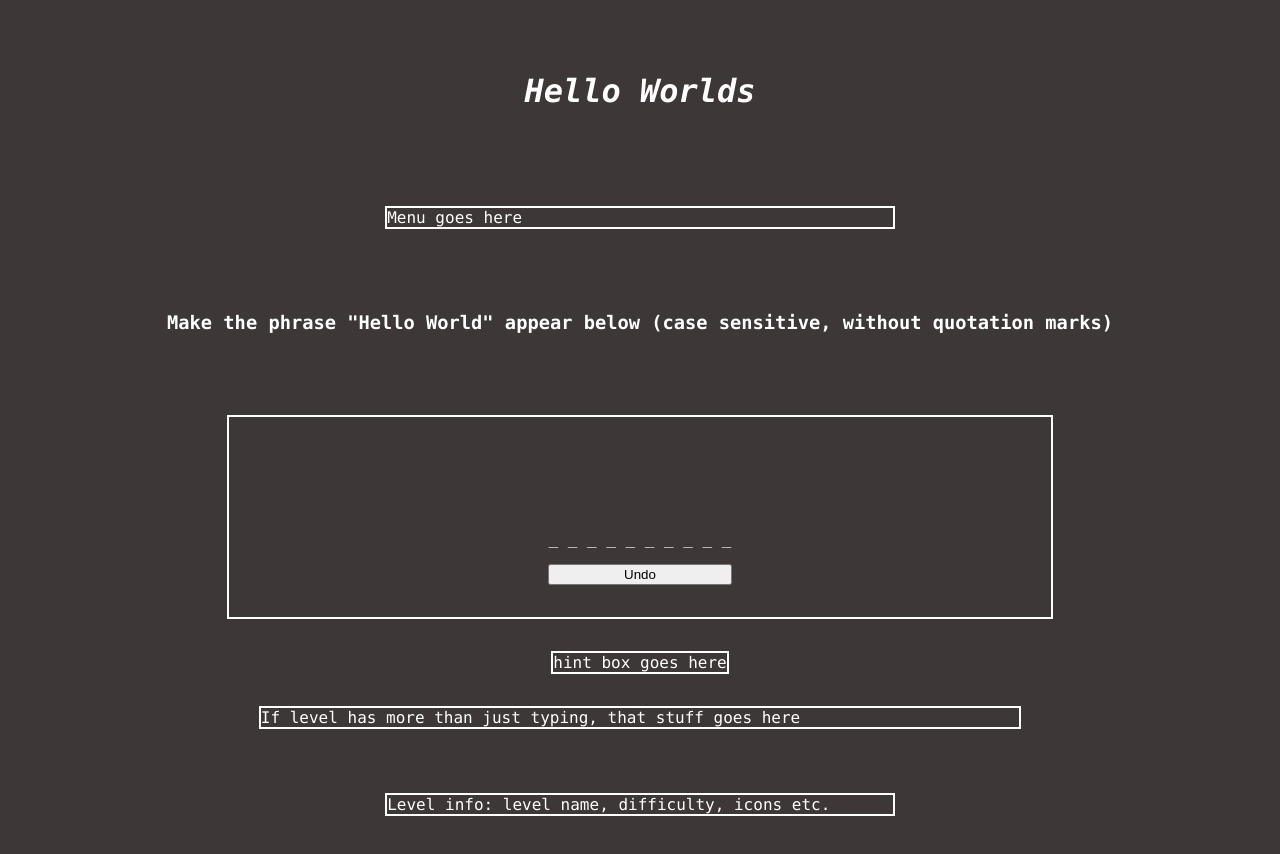
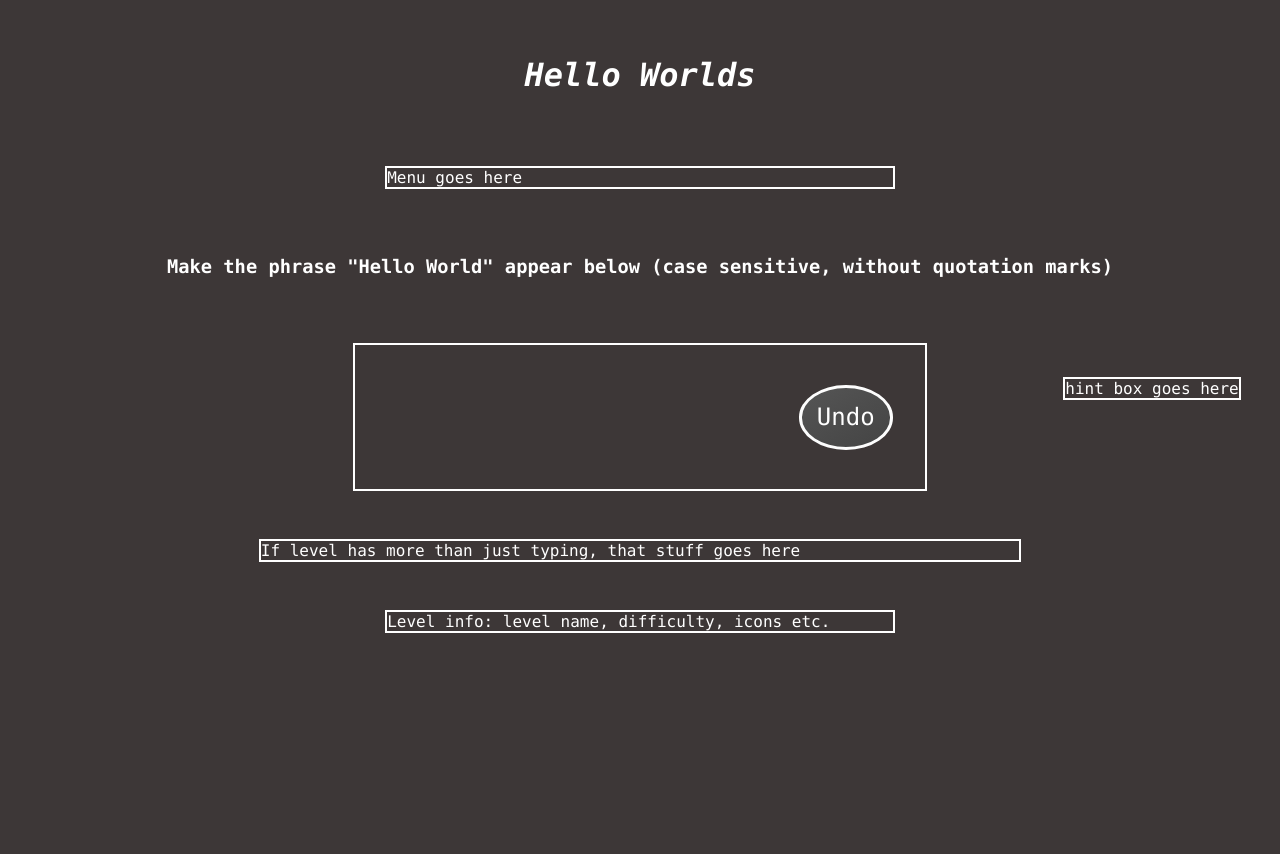
Before and after one commit to Michael01155D/Hello_Worlds, a plain HTML site: page index.html in a window 1280 px wide. Both pictures are taken after a click on the button "Easy". After the commit the page ends 800 px from the top, so only its background shows below. Drawn offline with Linux system fonts and the light colour scheme.

Commit message:
improved layout and styled buttons, moved hint box

```diff
--- a/index.html
+++ b/index.html
@@ -13,7 +13,6 @@
         <header id="instructions"><h3>Make the phrase "Hello World" appear below (case sensitive, without quotation marks)</h3></header>
         <section id="output_area">
             <p id="output"></p>
-            <p id="underscores">_ _ _ _ _  _ _ _ _ _</p>
             <button id="undo_button">Undo</button>
         </section>
         <aside id="hint_box">hint box goes here</aside>
--- a/scripts.js
+++ b/scripts.js
@@ -26,7 +26,19 @@ const startButtons = [easyButton, mediumButton, hardButton];
 startButtons.map(button => startScreen.appendChild(button));
 const difficulties = ["Easy", "Medium", "Hard"];
 //boolean flag to allow keyboard input
-let allowInput = false;
+let inputEnabled = false;
+
+const preventInput = () => {
+  inputEnabled = false;
+  undoButton.style.visibility = "hidden";
+}
+
+const allowInput = () => {
+  inputEnabled = true;
+  undoButton.style.visibility = "visible";
+}
+
+preventInput();
 
 //click handler for start buttons, switch to main view then fetch a world to start
 const startGame = (difficulty) => {
@@ -34,16 +46,54 @@ const startGame = (difficulty) => {
     //not yet implemented: currentWorld = fetchWorld(difficulty);
     startScreen.style.display = "none";
     mainLayout.map(component => component.style.visibility = "visible");
-    allowInput = true;
+    allowInput();
 }
+
+undoButton.addEventListener('click', (e) => {
+  if (allowInput){
+    output.textContent = output.textContent.slice(0, -1);
+  }
+})
+
 
 for (let i = 0; i < 3; i++) {
     startButtons[i].textContent = difficulties[i];
+    startButtons[i].id = startButtons[i].textContent.toLowerCase() + "_button";
     startButtons[i].addEventListener('click', () => startGame(difficulties[i]));
 }
 
 let worldsCleared = 0;
 let currentWorld = "this will be replaced by a world object";
+
+//once worlds are refactored into objects, each obj will have its own listener fnctn
+document.addEventListener("keydown", (e) => startingWorld(e))
+
+//refactor by passing world obj as arg
+const clearLevel = () => {
+  worldsCleared++
+  preventInput();
+  //refactor w/ world obj's event handler
+  document.removeEventListener("keydown", startingWorld);
+  setTimeout(() => {
+    output.textContent = "Level Cleared! ...On to the next";
+  }, 1000)
+}
+
+
+const startingWorld = (e) => {
+  if (!allowInput) {
+    return;
+  }
+  if (e.key === "Backspace"){
+    output.textContent = output.textContent.slice(0, -1);
+  } else if ("abcdefghijklmnopqrstuvwxyz0123456789 ".includes(e.key.toLowerCase()) && output.textContent.length < 20){
+    output.textContent += e.key;
+  }
+  if (output.textContent.trim() === "Hello World") {
+    clearLevel();
+  }
+}
+
 
 //to be refactored into final world object's .play() function
 const finalWorld = () => {
@@ -58,31 +108,3 @@ const finalWorld = () => {
   console.log("Letters are:", letters);
   console.log("to earn are:", lettersToEarn);
 }
-
-//once worlds are refactored into objects, each obj will have its own listener fnctn
-document.addEventListener("keydown", (e) => startingWorld(e))
-
-const startingWorld = (e) => {
-  if (!allowInput) {
-    return;
-  }
-  if (e.key === "Backspace"){
-    output.textContent = output.textContent.slice(0, -1);
-  } else if ("abcdefghijklmnopqrstuvwxyz0123456789 ".includes(e.key.toLowerCase()) && output.textContent.length < 16){
-    output.textContent += e.key;
-  }
-  if (output.textContent.trim() === "Hello World") {
-    clearLevel();
-  }
-}
-
-//refactor by passing world obj as arg
-const clearLevel = () => {
-  worldsCleared++
-  allowInput = false;
-  //refactor w/ world obj's event handler
-  document.removeEventListener("keydown", startingWorld);
-  setTimeout(() => {
-    output.textContent = "Level Cleared! ...On to the next";
-  }, 2000)
-}
--- a/styles.css
+++ b/styles.css
@@ -1,7 +1,11 @@
+:root {
+    --main-font: consolas, 'Times New Roman', Times, serif;
+}
+
 body {
     background-color: rgb(61, 55, 55);
     color: white;
-    font-family: consolas, 'Times New Roman', Times, serif;
+    font-family: var(--main-font);
 }
 
 main  {
@@ -13,12 +17,12 @@ main  {
 
 main > * {
     border: 2px solid white;
-    margin: 2em;
+    margin: 1.5em;
 }
 
 h1 {
     border: none;
-    font-family: consolas, 'Times New Roman', Times, serif;
+    font-family: var(--main-font);
     font-style: italic;
 }
 
@@ -31,21 +35,63 @@ h1 {
 }
 
 #output_area {
-width: 60%;
-flex: 3em;
+width: 40%;
+flex: 5em;
 padding: 2em;
-display: grid;
+display: flex;
+flex-wrap: wrap;
 justify-content: center;
 }
 
+
 #output {
-    padding-right: 2em;
-    font-size: xx-large;
+    font-size: 1.5rem;
+    flex-grow: 1;
+}
+
+button {
+    border: 1px solid rgb(253, 253, 253);
+    background: linear-gradient(150deg,  #555, #444);
+    color: white;
+    font-family: var(--main-font);
+    padding: 3%;
+    margin: 2%;
+    font-size: x-large;
+}
+
+#easy_button:hover {
+    background: green;
+    transition: color .3s ease-in-out, box-shadow .3s ease-in-out;
+}
+
+#medium_button:hover {
+    background: rgb(100, 100, 2);
+    transition: color .3s ease-in-out, box-shadow .3s ease-in-out;
+}
+
+#hard_button:hover {
+    background: rgb(153, 4, 4);
+    transition: color .3s ease-in-out, box-shadow .3s ease-in-out;
 }
 
 #undo_button {
     height: fit-content;
     align-self: center;
+    flex-grow: 0;
+    border: 3px solid rgb(253, 253, 253);
+    border-radius: 100%;
+    margin: 0;
+}
+
+#undo_button:hover {
+    font-weight: bolder;
+    box-shadow: none;
+    transition: .8s;
+}
+#undo_button:active {
+        border: 3px solid rgb(27, 0, 150);
+        transform: translateY(2px);
+        color: rgb(27, 0, 150);;
 }
 
 #game_area {
@@ -59,6 +105,9 @@ justify-content: center;
 
 #hint_box {
     margin: auto;
+    position: absolute;
+    bottom: 50%;
+    margin-left: 80%;
 }
 
 #level_info {
@@ -67,6 +116,6 @@ justify-content: center;
 
 #start_screen {
     white-space: pre;
-    font-family: consolas, 'Times New Roman', Times, serif;
+    font-family: var(--main-font);
     border: none;
 }
```
